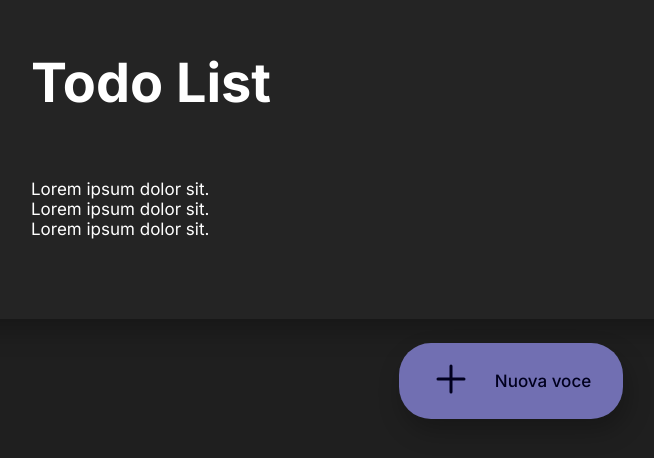
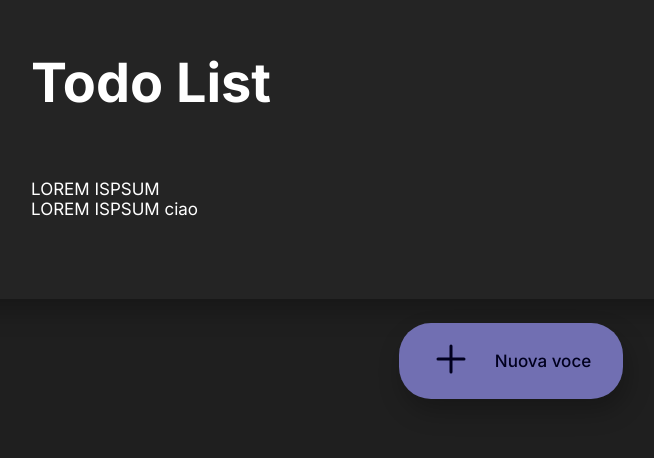
Before and after one commit to mirkodeglinnocenti/todo-list, a React (Vite) app: page / in a window 1280 px wide. Shown: the part 110-568 px from the top of the page, without its empty margins (129-783 px from the left). Built offline with nearby package versions, Linux system fonts and the light colour scheme; the HTML template or start-up script is replaced by a standard one.

Commit message:
FEAT task interface add and printed task with map

```diff
--- a/src/App.tsx
+++ b/src/App.tsx
@@ -1,9 +1,21 @@
-import { useState } from 'react'
+import { useState } from "react";
 import Popup from "./components/Popup";
+import ITask from "./interfaces/ITask";
 import "./assets/css/app.css";
 
 function App() {
-  const [isOpen, setIsOpen] = useState(false)
+  const [isOpen, setIsOpen] = useState<boolean>(false);
+  const [tasks, setTasks] = useState<ITask[]>([
+    {
+      name: "LOREM ISPSUM",
+      done: false,
+    },
+    {
+      name: "LOREM ISPSUM ciao",
+      done: false,
+    },
+  ]);
+
   return (
     <>
       <main className="main">
@@ -12,14 +24,21 @@ function App() {
             <h1 className="title-todo-box">Todo List</h1>
             <div className="todo-list">
               <ul>
-                <li className="label">Lorem ipsum dolor sit.</li>
-                <li className="label">Lorem ipsum dolor sit.</li>
-                <li className="label">Lorem ipsum dolor sit.</li>
+                {tasks.map((task, index) => {
+                  return (
+                    <li className="label" key={index}>
+                      {task.name}
+                    </li>
+                  );
+                })}
               </ul>
             </div>
           </div>
           <div className="new-item-box">
-            <button onClick={()=> setIsOpen(true)} className="button-new-item label-medium shadow">
+            <button
+              onClick={() => setIsOpen(true)}
+              className="button-new-item label-medium shadow"
+            >
               <div className="flex-button">
                 <div className="icon-button">
                   <svg
@@ -43,19 +62,13 @@ function App() {
                   </svg>
                 </div>
                 <div>
-
-                <span className="label-medium">Nuova voce</span>
+                  <span className="label-medium">Nuova voce</span>
                 </div>
               </div>
             </button>
           </div>
         </div>
-        {
-          isOpen ?
-        <Popup setIsOpen={setIsOpen}/>
-        :
-        ""
-        }
+        {isOpen ? <Popup setIsOpen={setIsOpen} /> : ""}
       </main>
     </>
   );
--- a/src/interfaces/ITask.tsx
+++ b/src/interfaces/ITask.tsx
@@ -1,4 +1,4 @@
- export default interface ITask {
+export default interface ITask {
     name: string;
     done: boolean;
 }
```
